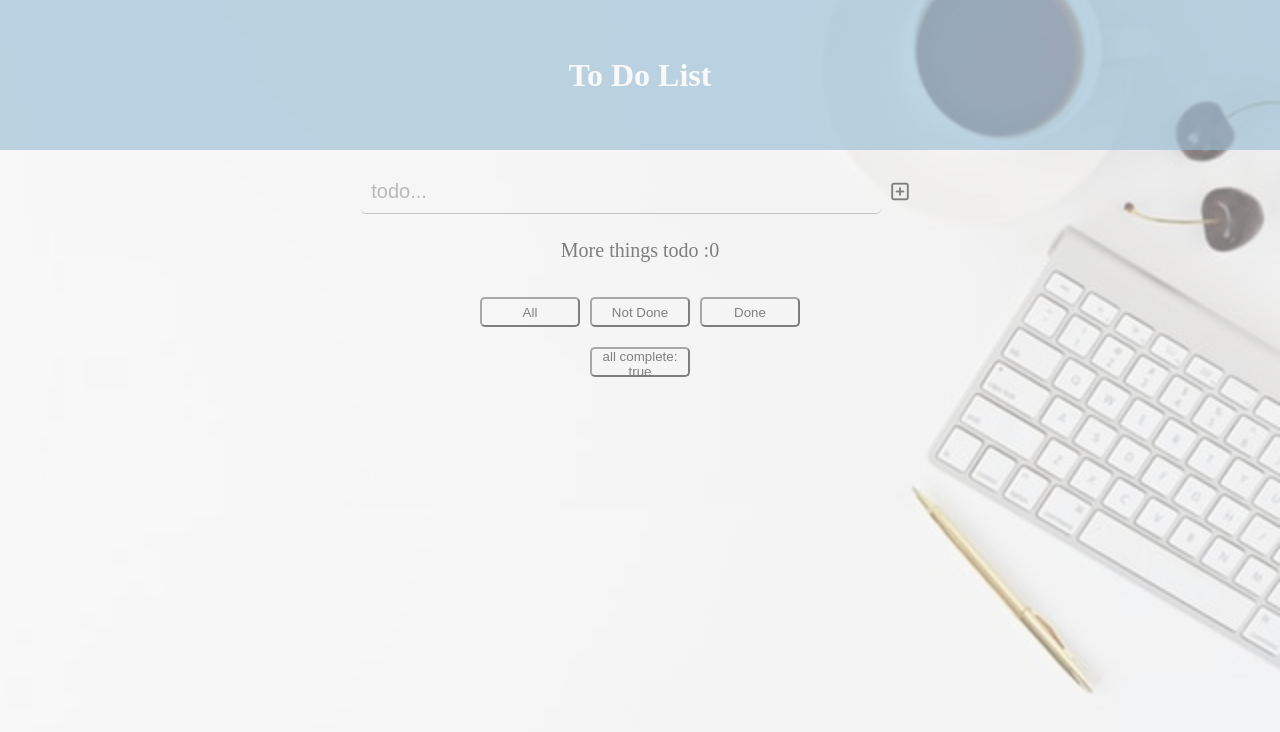
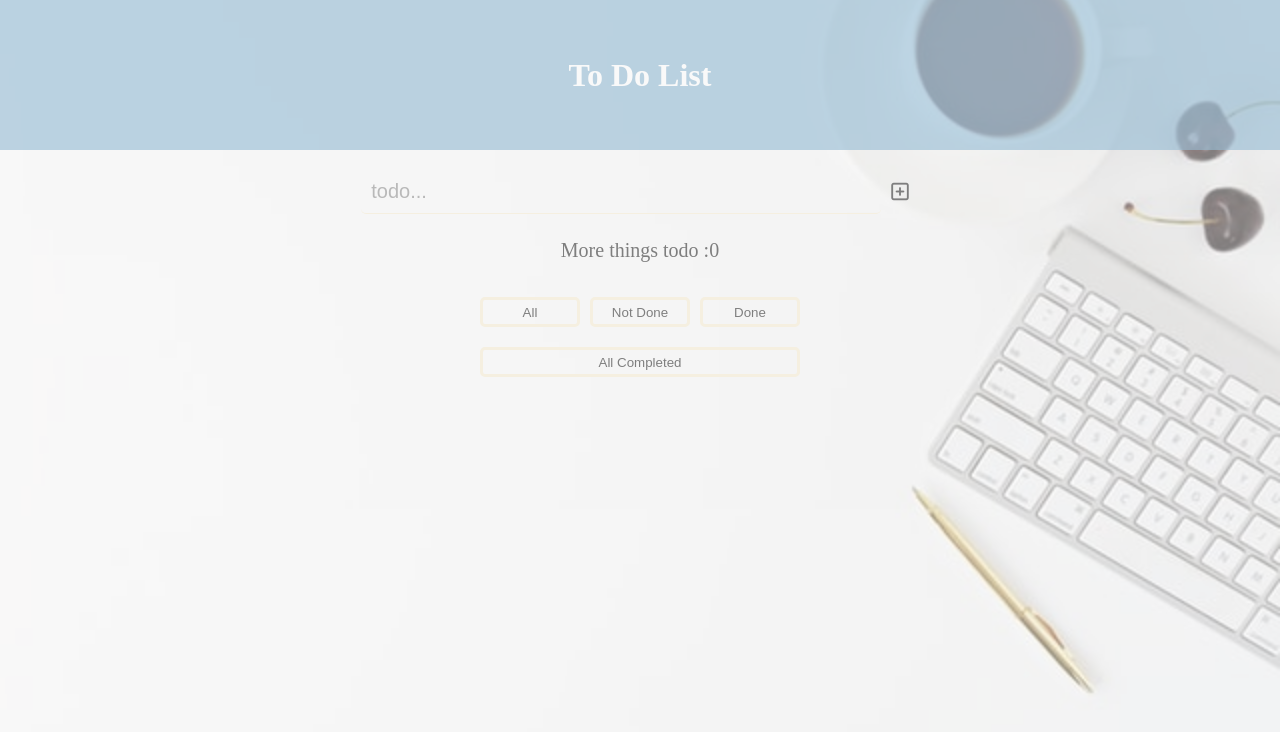
Before and after one commit to Liu-Ivy/ToDoApp, a React (Create React App) app in the folder todolist/: page / in a window 1280 px wide. Shown: the top 732 px of the page. Built offline with nearby package versions, Linux system fonts and the light colour scheme; the HTML template or start-up script is replaced by a standard one.

Commit message:
change toggleChange

```diff
--- a/todolist/src/App.css
+++ b/todolist/src/App.css
@@ -72,7 +72,7 @@ input {
   padding: 10px;
   border: none;
   border-radius: 5px;
-  border-bottom: rgba(75, 75, 75, 0.616) solid 1.5px;
+  border-bottom: rgb(236, 225, 195) solid 1.5px;
   background-color: rgba(245, 245, 245, 0);
   width: 500px;
 }
@@ -90,9 +90,20 @@ input {
   border-radius: 5px;
   box-shadow: rgba(245, 245, 245, 0.363);
   background: rgba(245, 245, 245, 0);
+  border: rgb(236, 225, 195) solid;
 }
 
 .counter {
   font-size: 20px;
   margin: 25px auto;
 }
+
+.done-btn {
+  margin: 10px 5px;
+  width: 320px;
+  height: 30px;
+  border-radius: 5px;
+  box-shadow: rgba(245, 245, 245, 0.363);
+  background: rgba(245, 245, 245, 0);
+  border: rgb(236, 225, 195) solid;
+}
--- a/todolist/src/components/TodoList.js
+++ b/todolist/src/components/TodoList.js
@@ -97,15 +97,15 @@ class TodoList extends Component {
           Done
         </button>
         {this.state.todos.some((todo) => todo.complete) ? ( //this.state.todos.filter((todo). => todo.complete) .length
-          <div>
+          <div className="done-btn">
             <button className="button" onClick={this.removeAllDones}>
               Remove all Done
             </button>
           </div>
-        ) : null}
+        ) : (
           <div>
             <button
-            className="button"
+              className="done-btn"
               onClick={() =>
                 this.setState((state) => ({
                   todos: state.todos.map((todo) => ({
@@ -116,9 +116,10 @@ class TodoList extends Component {
                 }))
               }
             >
-            all complete: {`${this.state.allComplete}`}
+              All Completed
             </button>
           </div>
+        )}
       </div>
     );
   }
```
Lines whose indentation alone changed are shown as unchanged.
